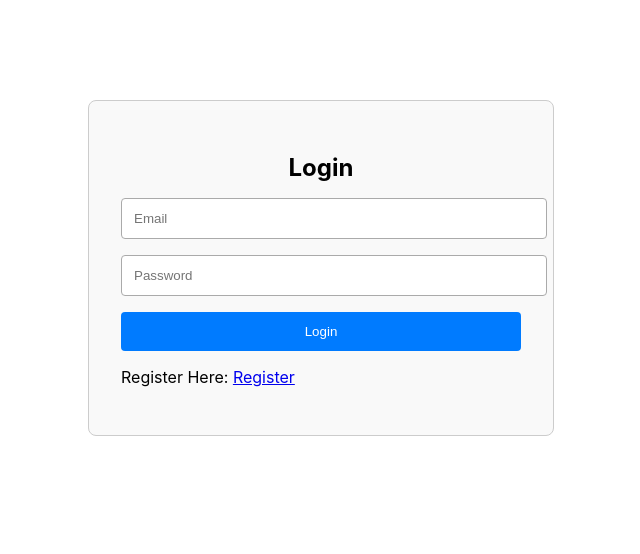
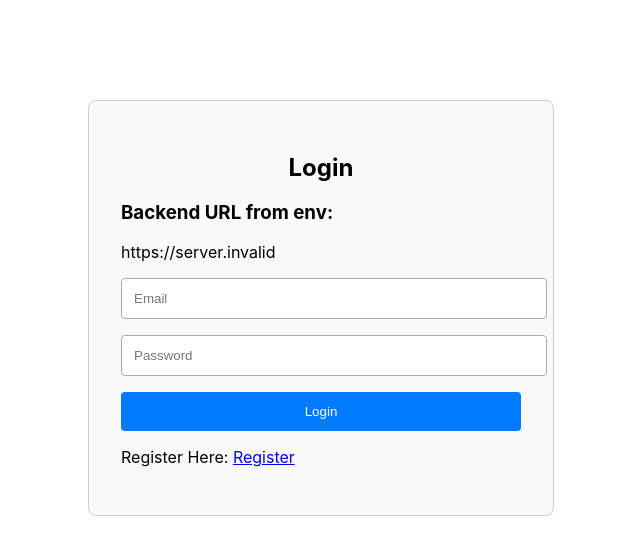
Before and after one commit to MAR-Clover/Deployment_Final, a React (Create React App) app in the folder appointment-app/client/: page / in a window 1280 px wide. Shown: the top 554 px of the page, without its empty margins (319-959 px from the left). Built offline with nearby package versions, Linux system fonts and the light colour scheme; no server answers.

Commit message:
added log for testing

```diff
--- a/appointment-app/client/src/components/pages/Login.jsx
+++ b/appointment-app/client/src/components/pages/Login.jsx
@@ -30,6 +30,10 @@ function Login() {
   return (
     <div className="login-container">
       <h2>Login</h2>
+      <div>
+      <h3>Backend URL from env:</h3>
+      <p>{process.env.REACT_APP_BACKEND_URL || 'No backend URL set'}</p>
+    </div>
       <form onSubmit={handleLogin}>
         <input
           type="email"
--- a/appointment-app/client/src/components/pages/Register.jsx
+++ b/appointment-app/client/src/components/pages/Register.jsx
@@ -3,7 +3,7 @@ import axios from 'axios';
 import { useNavigate, Link } from 'react-router-dom';
 import './Login.css';
 
-const API_URL = process.env.REACT_APP_API_URL || 'http://localhost:4000';
+const API_URL = process.env.REACT_APP_BACKEND_URL || 'http://localhost:4000';
 
 function Register() {
   const [email, setEmail] = useState('');
@@ -27,6 +27,10 @@ function Register() {
   return (
     <div className="login-container">
       <h2>Register</h2>
+      <div>
+      <h3>Backend URL from env:</h3>
+      <p>{process.env.REACT_APP_BACKEND_URL || 'No backend URL set'}</p>
+    </div>
       <form onSubmit={handleRegister}>
         <input
           type="email"
```
